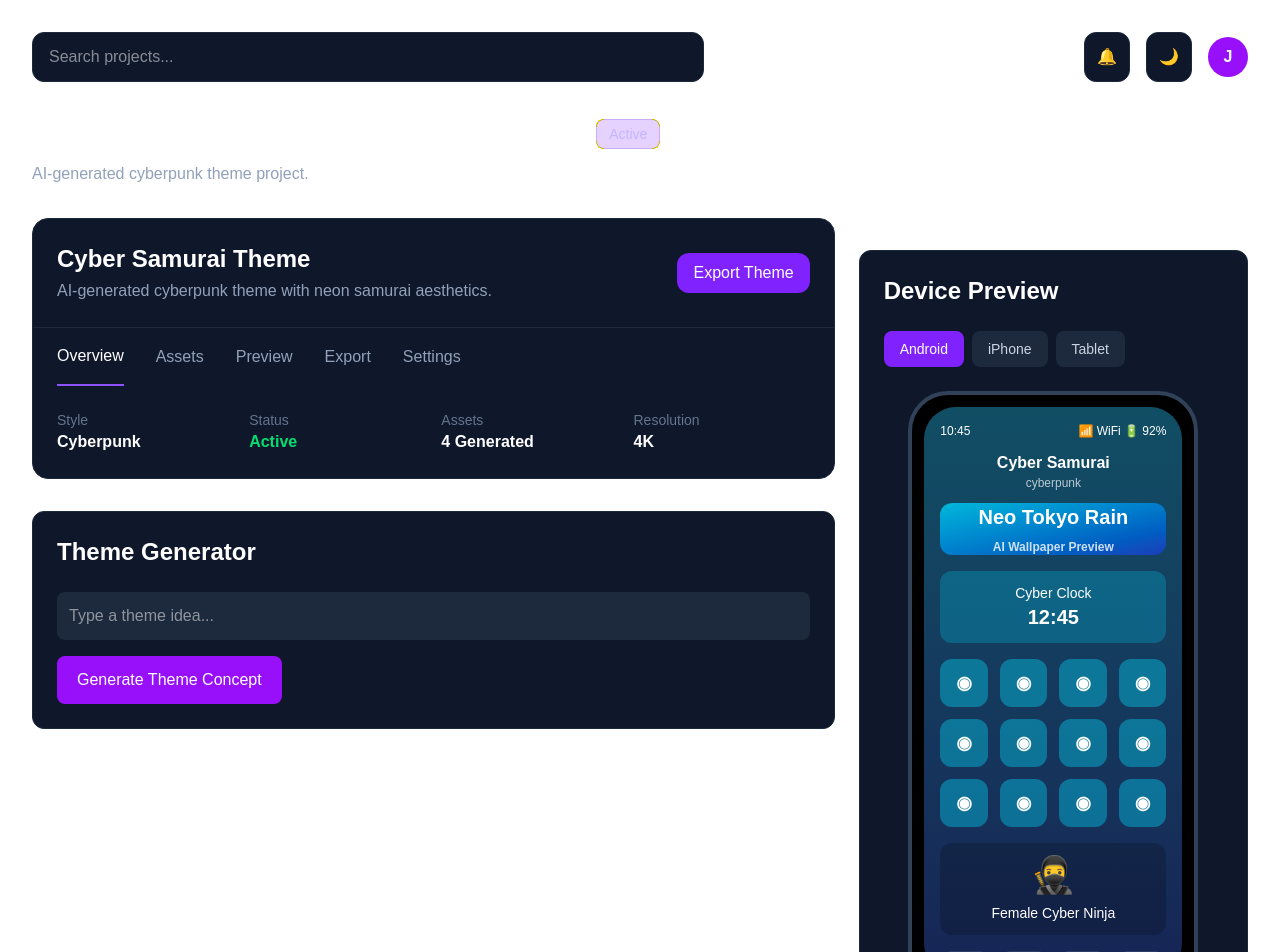
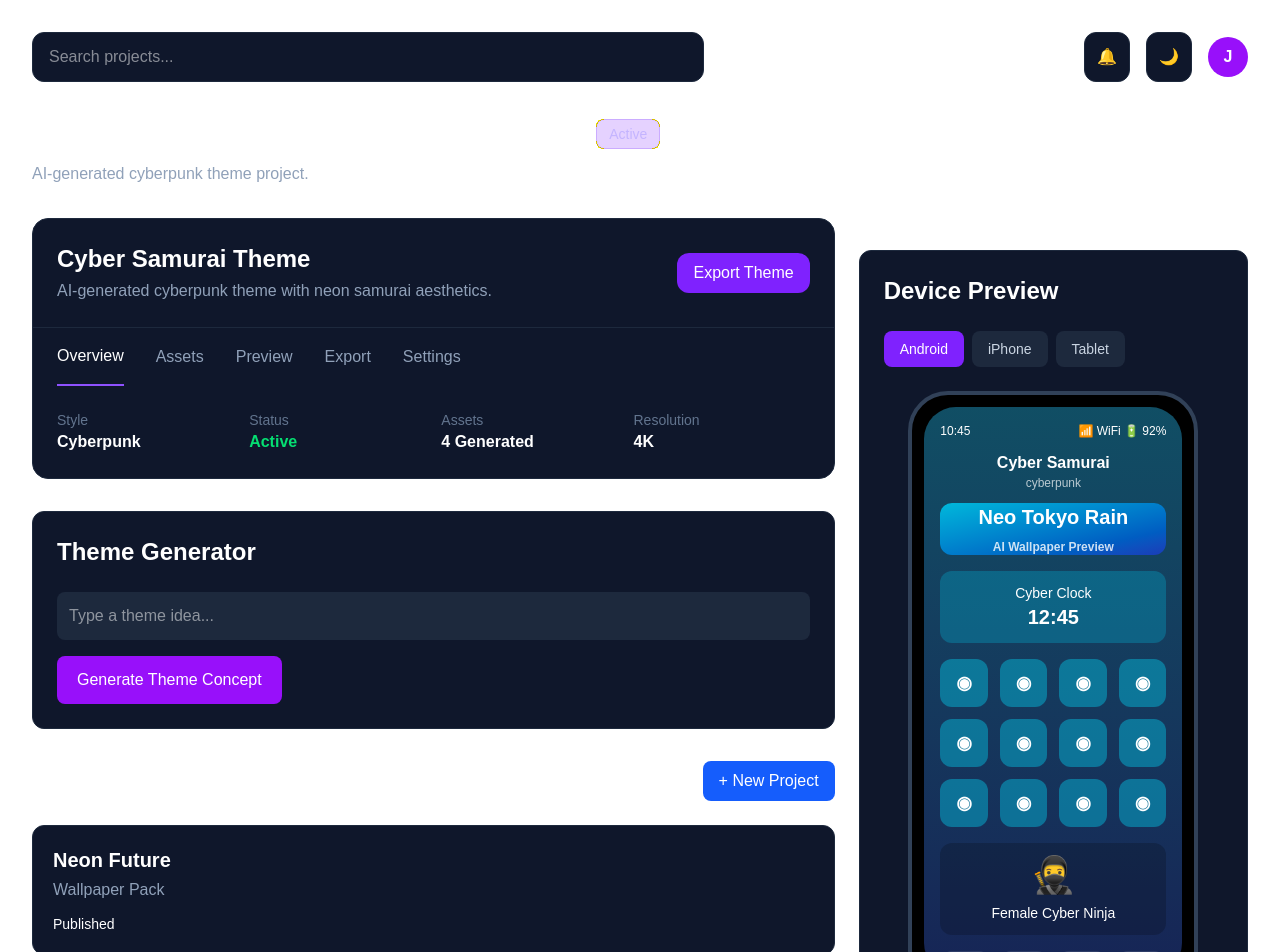
Before and after one commit to themeforge-studio/themeforge-ai-studio, a Next.js app in the folder themeforge-app/: page /projects in a window 1280 px wide. Shown: the top 952 px of the page. Built offline with nearby package versions, Linux system fonts and the light colour scheme.

Commit message:
Fase 14.1 Projects Manager dinamico

```diff
--- a/themeforge-app/app/projects/page.tsx
+++ b/themeforge-app/app/projects/page.tsx
@@ -57,9 +57,13 @@ export default function ProjectsPage() {
 />
 
 {activeTab === "overview" && (
-  <ThemeGenerator
-    onGenerate={setGeneratedTheme}
-  />
+  <>
+    <ThemeGenerator
+      onGenerate={setGeneratedTheme}
+    />
+
+    <ProjectsManager />
+  </>
 )}
 
 {activeTab === "assets" && (
--- a/themeforge-app/components/dashboard/ProjectsManager.tsx
+++ b/themeforge-app/components/dashboard/ProjectsManager.tsx
@@ -1,21 +1,42 @@
+"use client";
+
+import { useState } from "react";
+
 export default function ProjectsManager() {
-  const projects = [
+  const [projects, setProjects] = useState([
     {
+      id: 1,
       name: "Neon Future",
       type: "Wallpaper Pack",
       status: "Published",
     },
     {
+      id: 2,
       name: "Cyber Icons",
       type: "Icon Pack",
       status: "Draft",
     },
     {
+      id: 3,
       name: "Dark AMOLED",
       type: "Theme",
       status: "Published",
     },
-  ];
+  ]);
+
+  const createProject = () => {
+    const newProject = {
+      id: Date.now(),
+      name: `Project ${projects.length + 1}`,
+      type: "Theme",
+      status: "Draft",
+    };
+
+    setProjects([
+      newProject,
+      ...projects,
+    ]);
+  };
 
   return (
     <div className="mt-8">
@@ -24,7 +45,10 @@ export default function ProjectsManager() {
           Projects
         </h2>
 
-        <button className="bg-blue-600 hover:bg-blue-700 px-4 py-2 rounded-lg transition">
+        <button
+          onClick={createProject}
+          className="bg-blue-600 hover:bg-blue-700 px-4 py-2 rounded-lg transition"
+        >
           + New Project
         </button>
       </div>
@@ -32,7 +56,7 @@ export default function ProjectsManager() {
       <div className="grid gap-4">
         {projects.map((project) => (
           <div
-            key={project.name}
+            key={project.id}
             className="rounded-xl border border-slate-800 bg-slate-900 p-5"
           >
             <h3 className="text-xl font-semibold">
```
